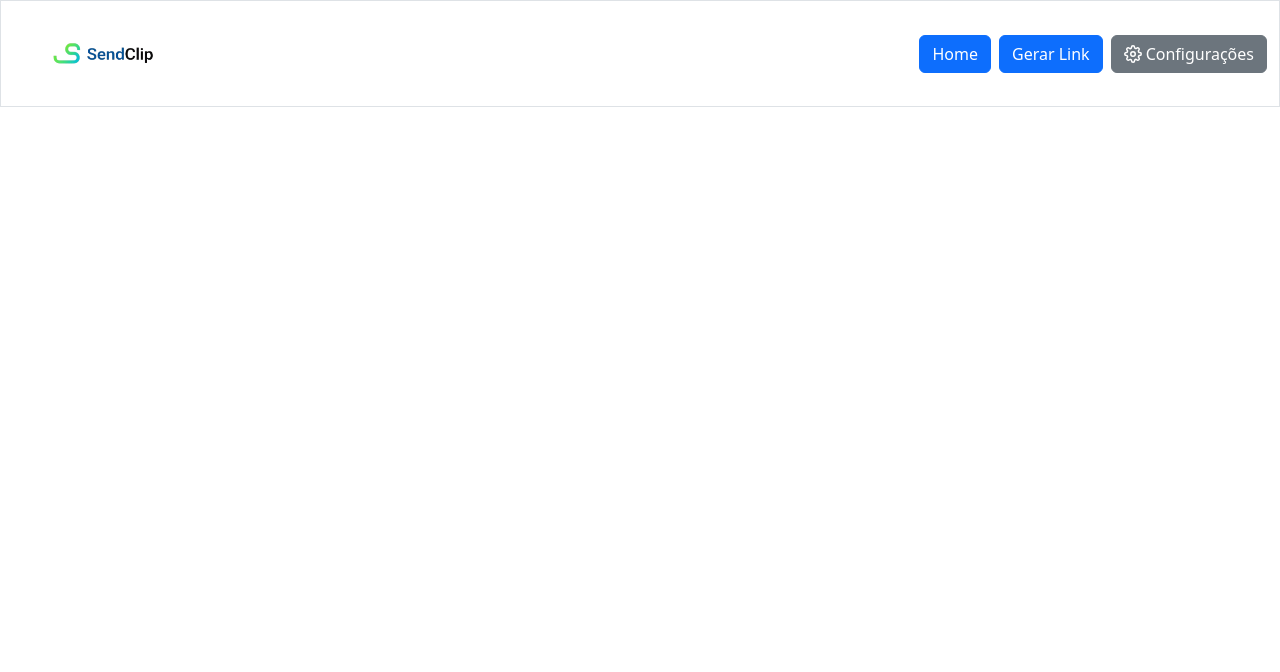
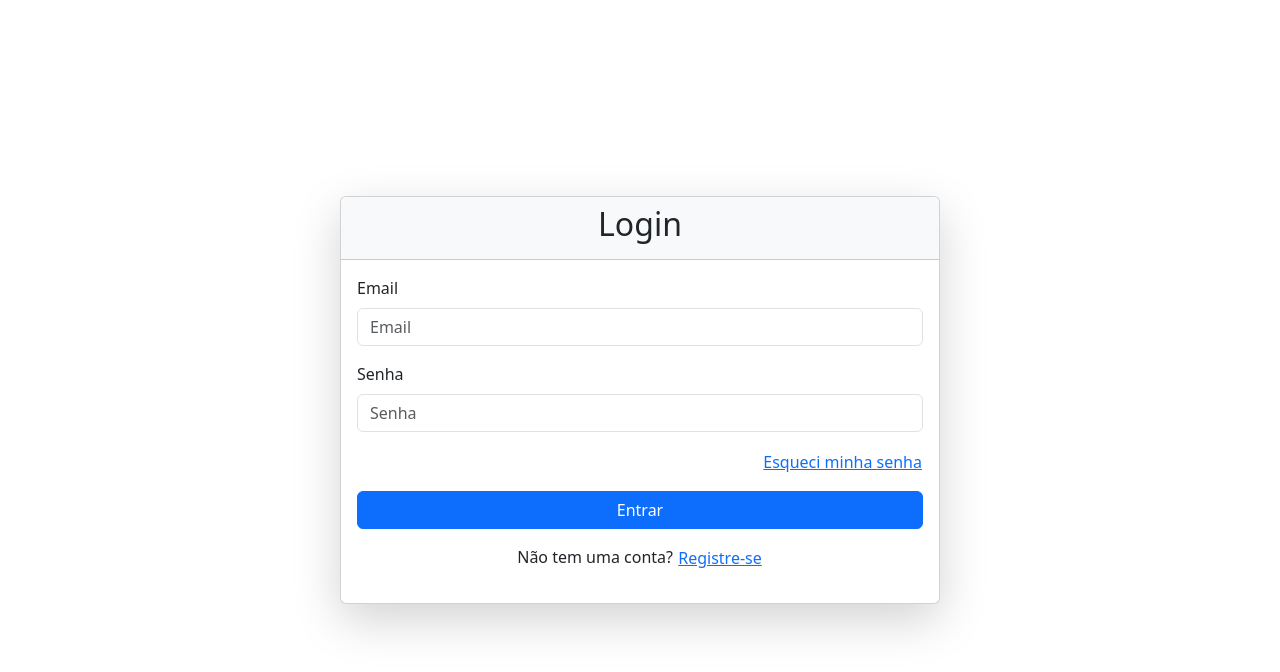
Before and after one commit to rodrdev/collab-vid, a React (Vite) app: page / in a window 1280 px wide. Shown: the top 672 px of the page. Built offline with nearby package versions, Linux system fonts and the light colour scheme.

Commit message:
ajustando rotas

```diff
--- a/src/routers/routers.jsx
+++ b/src/routers/routers.jsx
@@ -9,7 +9,8 @@
   return (
     <Router>
       <Routes>
-        <Route path="/" element={<Home />} />
+        <Route path="/" element={<Login />} />
+        <Route path="/home" element={<Home />} />
         <Route path="/:id/:channelName" element={<Influencer />} />
         <Route path="/register" element={<Register />} />
         <Route path="/login" element={<Login />} />
```
